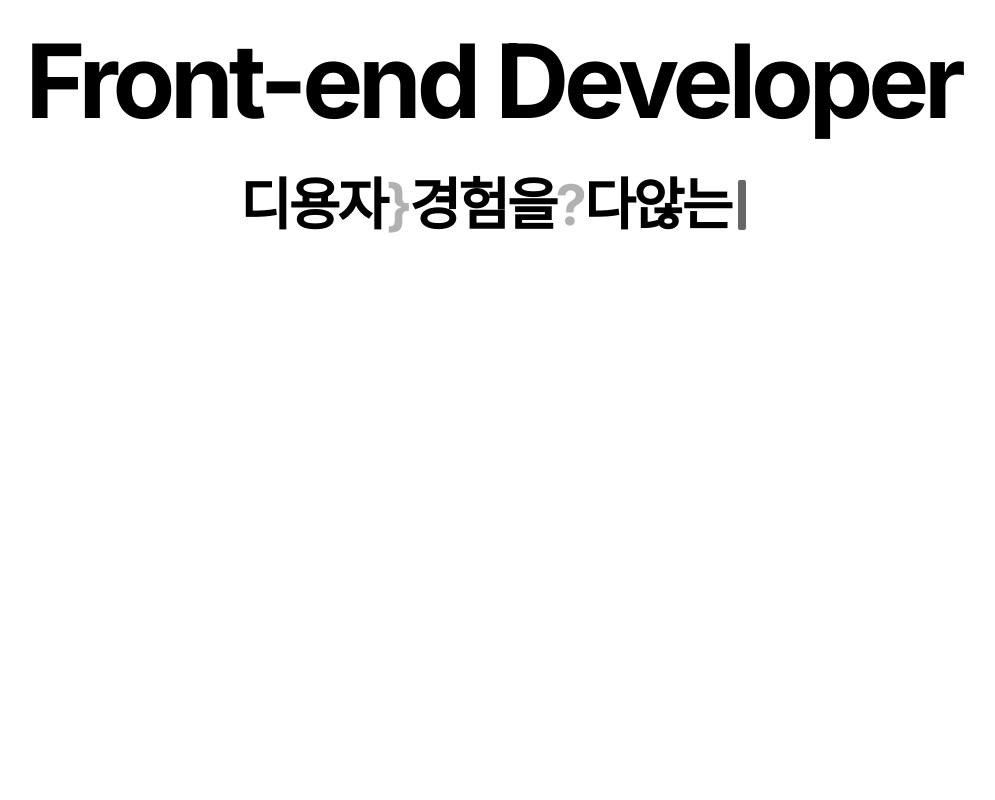
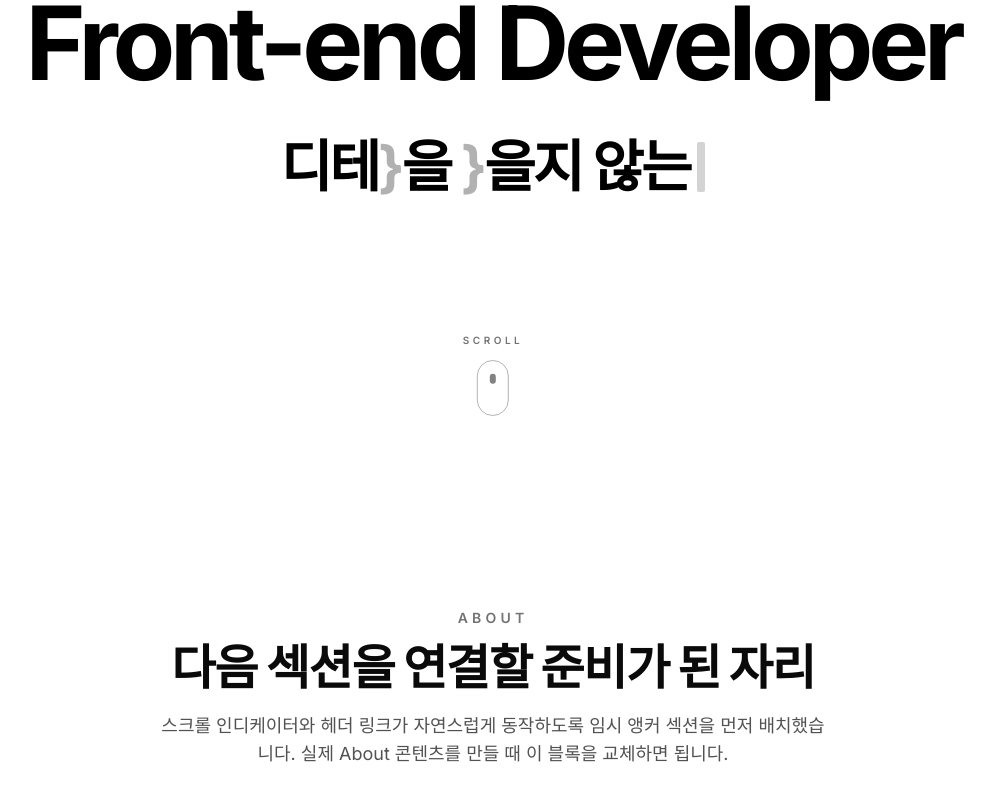
Before and after one commit to carokann1945/portfolio, a Next.js app: page / in a window 1280 px wide. Shown: the part 352-1152 px from the top of the page, without its empty margins (147-1142 px from the left). Built offline with nearby package versions, Linux system fonts and the light colour scheme.

Commit message:
feat : 스크롤인디케이터 추가

```diff
--- a/src/app/page.tsx
+++ b/src/app/page.tsx
@@ -1,9 +1,25 @@
 import Hero from '@/components/sections/Hero';
+import { cn } from '@/lib/utils';
 
 export default function Home() {
   return (
     <>
       <Hero />
+      <section
+        id="about"
+        aria-labelledby="about-heading"
+        className={cn('scroll-mt-[70px] px-5 py-24', 'flex min-h-[60vh] items-center justify-center bg-white')}>
+        <div className="max-w-2xl text-center">
+          <p className="text-sm font-semibold uppercase tracking-[0.3em] text-neutral-500">About</p>
+          <h2 id="about-heading" className="mt-4 text-4xl font-black tracking-tight text-neutral-950 sm:text-5xl">
+            다음 섹션을 연결할 준비가 된 자리
+          </h2>
+          <p className="mt-5 text-base leading-7 text-neutral-600 sm:text-lg">
+            스크롤 인디케이터와 헤더 링크가 자연스럽게 동작하도록 임시 앵커 섹션을 먼저 배치했습니다. 실제 About
+            콘텐츠를 만들 때 이 블록을 교체하면 됩니다.
+          </p>
+        </div>
+      </section>
     </>
   );
 }
--- a/src/components/layout/Header.tsx
+++ b/src/components/layout/Header.tsx
@@ -27,13 +27,13 @@ export default function Header() {
             scrolled && 'shadow-md',
           )}>
           <li>
-            <a href="#home">Home</a>
+            <a href="#home">{'<Home />'}</a>
           </li>
           <li>
-            <a href="#about">About</a>
+            <a href="#about">{'<About />'}</a>
           </li>
           <li>
-            <a href="#projects">Projects</a>
+            <a href="#projects">{'<Projects />'}</a>
           </li>
         </ul>
       </nav>
--- a/src/components/sections/Hero.tsx
+++ b/src/components/sections/Hero.tsx
@@ -1,13 +1,17 @@
 import GlitchText from '@/components/ui/GlitchText';
+import ScrollIndicator from '@/components/ui/ScrollIndicator';
 import { cn } from '@/lib/utils';
 
 export default function Hero() {
   const phrases = ['신입 프론트엔드 개발자', '집요하게 완성하는', '사용자 경험을 다듬는', '디테일을 놓치지 않는'];
   return (
-    <section id="home" className={cn('w-full h-dvh p-5', 'flex flex-col justify-center items-center gap-1')}>
+    <section
+      id="home"
+      className={cn('relative w-full h-dvh px-5 pb-24 pt-5', 'flex flex-col justify-center items-center gap-1')}>
       <h1 className={cn('text-[clamp(4.5rem,10vw,12rem)] font-black tracking-tighter')}>YDJ</h1>
       <h2 className={cn('text-[clamp(2rem,8vw,8rem)] font-bold tracking-tighter -mt-10')}>Front-end Developer</h2>
       <GlitchText phrases={phrases} wrapperClassName="text-[56px] font-bold text-black" cursorClassName="w-2 ml-2" />
+      <ScrollIndicator />
     </section>
   );
 }
--- /dev/null
+++ b/src/components/ui/ScrollIndicator.tsx
@@ -0,0 +1,38 @@
+'use client';
+
+import { motion, useReducedMotion } from 'motion/react';
+import { cn } from '@/lib/utils';
+
+export default function ScrollIndicator() {
+  const shouldReduceMotion = useReducedMotion();
+
+  return (
+    <a
+      href="#about"
+      aria-label="About 섹션으로 이동"
+      className={cn(
+        'group absolute bottom-8 left-1/2 z-10 -translate-x-1/2',
+        'inline-flex flex-col items-center gap-3 text-neutral-700',
+      )}>
+      <span
+        className={cn(
+          'text-[10px] font-semibold tracking-[0.35em] text-neutral-500',
+          'transition-colors duration-200 group-hover:text-neutral-900',
+        )}>
+        SCROLL
+      </span>
+
+      <span
+        className={cn(
+          'flex h-14 w-8 justify-center rounded-full border border-neutral-400/80 pt-2',
+          'transition-colors duration-200 group-hover:border-neutral-900',
+        )}>
+        <motion.span
+          className="block h-2.5 w-1.5 rounded-full bg-neutral-900"
+          animate={shouldReduceMotion ? { opacity: 1, y: 0 } : { opacity: [0.2, 1, 0.35], y: [0, 16, 0] }}
+          transition={shouldReduceMotion ? undefined : { duration: 1.5, repeat: Infinity, ease: 'easeInOut' }}
+        />
+      </span>
+    </a>
+  );
+}
```
